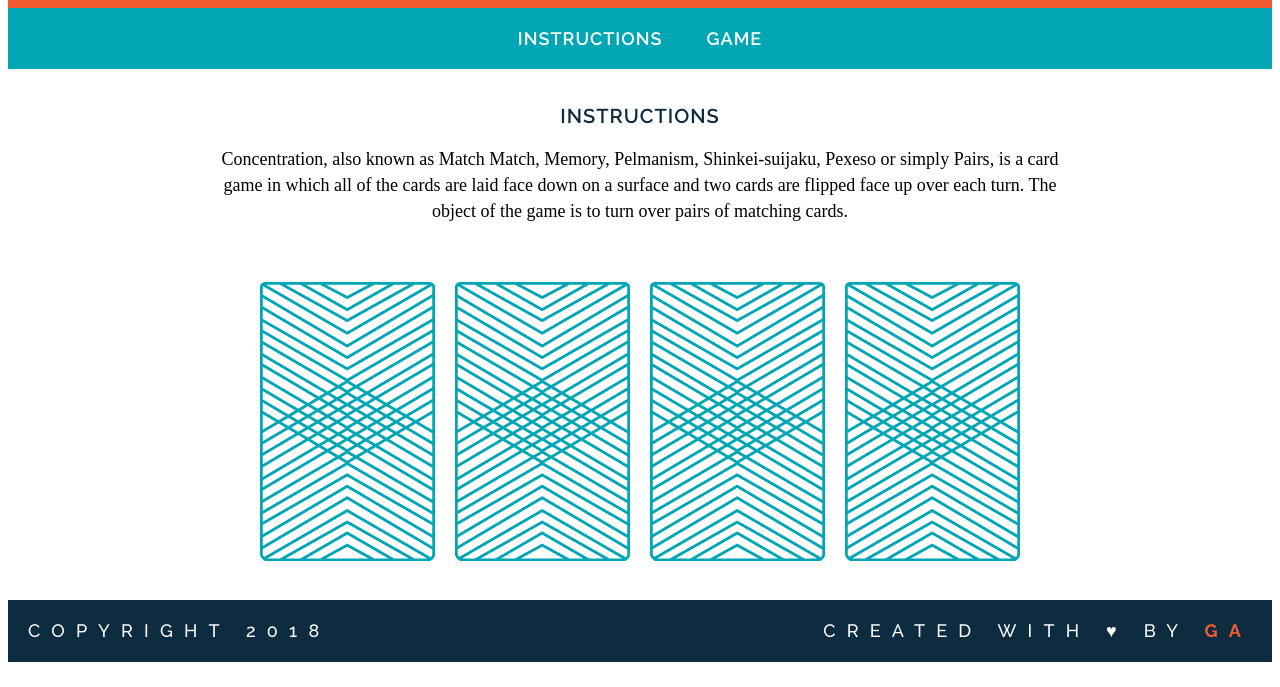
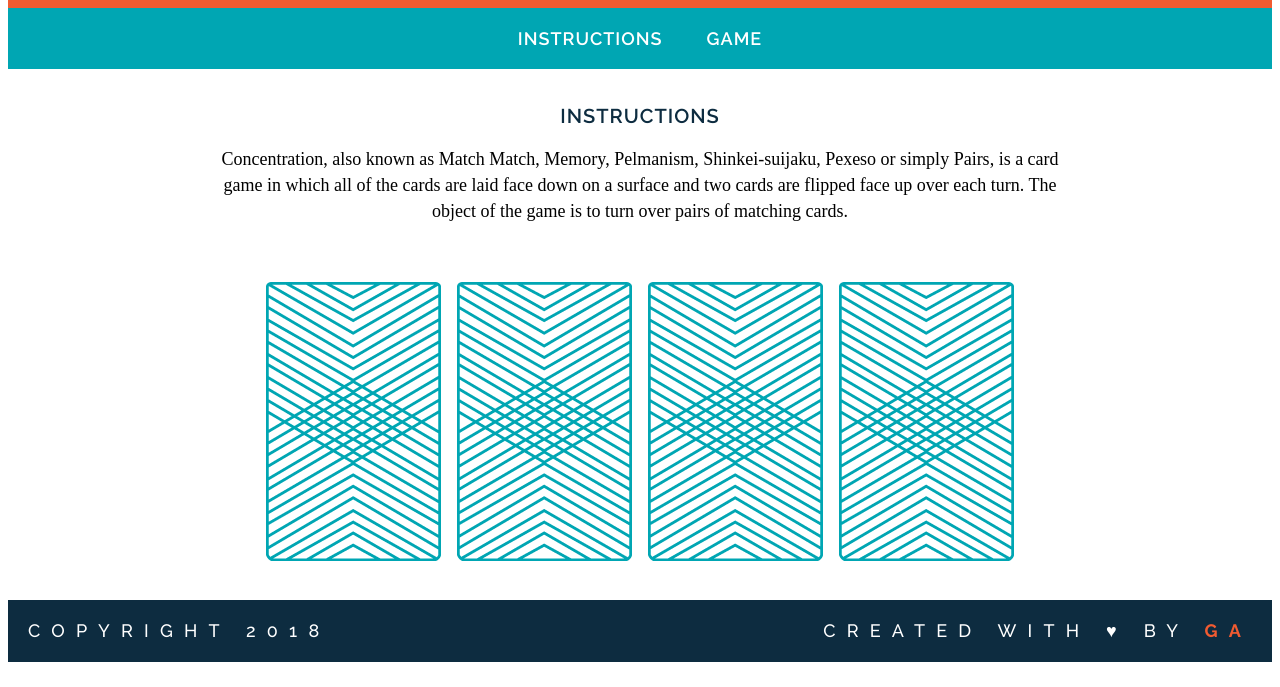
Before and after one commit to Fred-Bell/wdi-fundamentals-memorygame, a plain HTML site: page memory_game/index.html in a window 1280 px wide. Shown: the part 113-800 px from the top of the page. Drawn offline with Linux system fonts and the light colour scheme; a web font is replaced by a local one.

Commit message:
addded Dom manipulation

```diff
--- a/memory_game/index.html
+++ b/memory_game/index.html
@@ -16,12 +16,7 @@
 	<main>
 		<h2 class ="heading" id="Instructions">Instructions</h2>
 		<p>Concentration, also known as Match Match, Memory, Pelmanism, Shinkei-suijaku, Pexeso or simply Pairs, is a card game in which all of the cards are laid face down on a surface and two cards are flipped face up over each turn. The object of the game is to turn over pairs of matching cards.</p>
-		<div id="Game">
-		<img src="images/back.png" alt="Queen of Diamonds">
-		<img src="images/back.png" alt="Queen of Hearts">
-		<img src="images/back.png" alt="King of Diamonds">
-		<img src="images/back.png" alt="King of Hearts">
-		</div>
+		<div id="game-board" class="board clearfix"></div>
 	</main>
 	<footer class="clearfix">
 		<p class="copyright"> Copyright 2018</p>
--- a/memory_game/js/main.js
+++ b/memory_game/js/main.js
@@ -35,12 +35,13 @@ var checkForMatch = function () {
 			}
 };
 
-var flipCard = function (cardId) {
-
+var flipCard = function () {
+	var cardId = this.getAttribute('data-id');
 	console.log("User flipped " + cards[cardId].rank);
 	cardsInPlay.push(cards[cardId].rank);
 	console.log(cards[cardId].suit);
 	console.log(cards[cardId].cardImage);
+	this.setAttribute('src', cards[cardId].cardImage);
 
 	if (cardsInPlay.length === 2){
 		checkForMatch();
@@ -48,5 +49,15 @@ var flipCard = function (cardId) {
 	}
 };
 
-flipCard(1);
-flipCard(2);
+var createBoard = function () {
+	for (var i = 0; i < cards.length; i++){
+		var cardElement = document.createElement('img');
+		cardElement.setAttribute('src', "images/back.png");
+		cardElement.setAttribute('data-id',i);
+		cardElement.addEventListener('click', flipCard);
+		document.getElementById('game-board').appendChild(cardElement);
+	}
+
+};
+
+createBoard();
```
